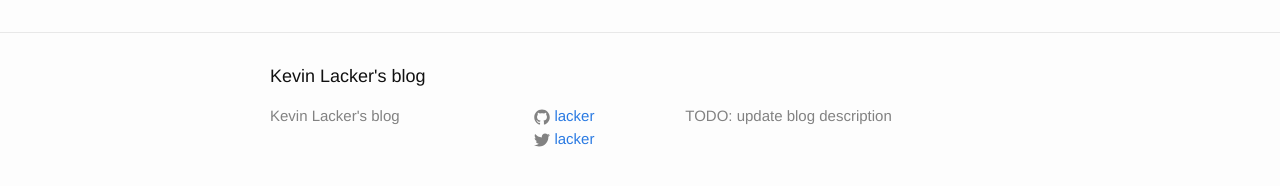
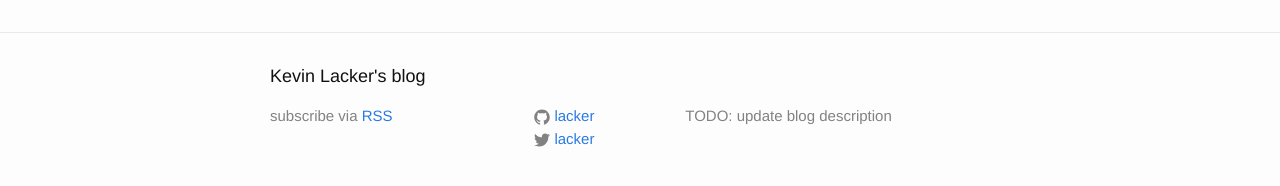
Before and after one commit to lacker/lacker.github.io, a Jekyll site: the page built from about.md, in a window 1280 px wide. Shown: the part 342-528 px from the top of the page. Built offline with Jekyll 4.4.1, drawn with Linux system fonts in a browser that asks for light colours.

Commit message:
futz with blog layout

```diff
--- a/_includes/footer.html
+++ b/_includes/footer.html
@@ -7,8 +7,9 @@
     <div class="footer-col-wrapper">
       <div class="footer-col  footer-col-1">
         <ul class="contact-list">
-          <li>{{ site.title }}</li>
-          <li><a href="mailto:{{ site.email }}">{{ site.email }}</a></li>
+          <li>
+            <p class="rss-subscribe">subscribe via <a href="{{ "/feed.xml" | prepend: site.baseurl }}">RSS</a></p>
+          </li>
         </ul>
       </div>
 
--- a/index.html
+++ b/index.html
@@ -3,8 +3,6 @@
 ---
 
 <div class="home">
-
-  <h1 class="page-heading">Posts</h1>
 
   <ul class="post-list">
     {% for post in site.posts %}
@@ -14,10 +12,10 @@
         <h2>
           <a class="post-link" href="{{ post.url | prepend: site.baseurl }}">{{ post.title }}</a>
         </h2>
+
+        {{ post.content }}
       </li>
     {% endfor %}
   </ul>
 
-  <p class="rss-subscribe">subscribe <a href="{{ "/feed.xml" | prepend: site.baseurl }}">via RSS</a></p>
-
 </div>
```
